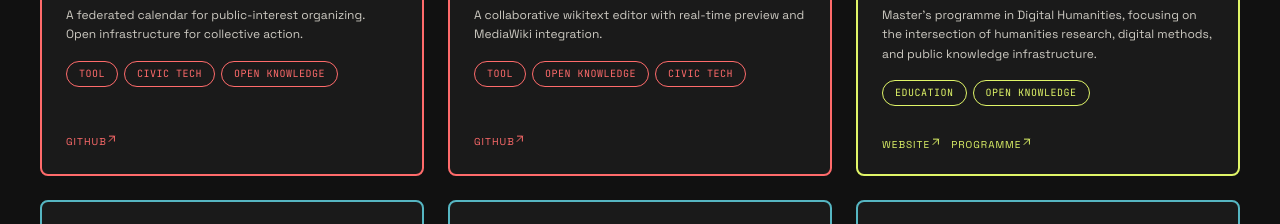
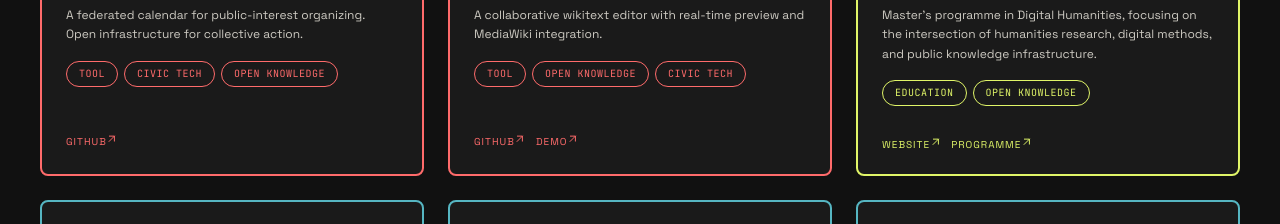
Before and after one commit to burnoutberni/bhayden.at, a React (Vite) app: page / in a window 1280 px wide. Shown: the part 1760-1984 px from the top of the page. Built offline with nearby package versions, Linux system fonts and the light colour scheme; a web font is replaced by a local one.

Commit message:
feat: add wikicollab demo link

```diff
--- a/src/data/content.ts
+++ b/src/data/content.ts
@@ -52,7 +52,7 @@ export const projects: Project[] = [
     location: 'Vienna',
     role: 'Creator & Developer',
     roleDe: 'Entwickler',
-    links: [{ label: 'GitHub', url: 'https://github.com/burnoutberni/WikiCollab' }],
+    links: [{ label: 'GitHub', url: 'https://github.com/burnoutberni/WikiCollab' }, { label: 'Demo', url: 'https://wikicollab.bhayden.at' }],
     topics: ['open knowledge', 'civic tech'],
   },
   {
```
